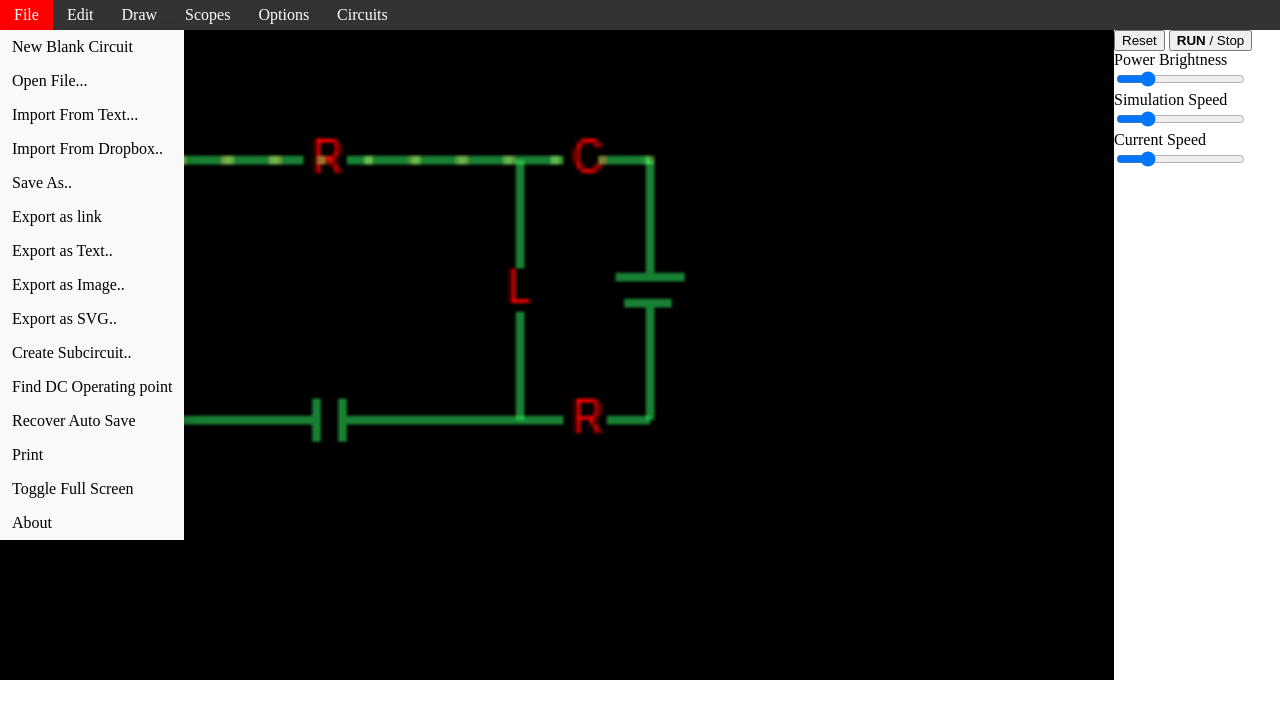
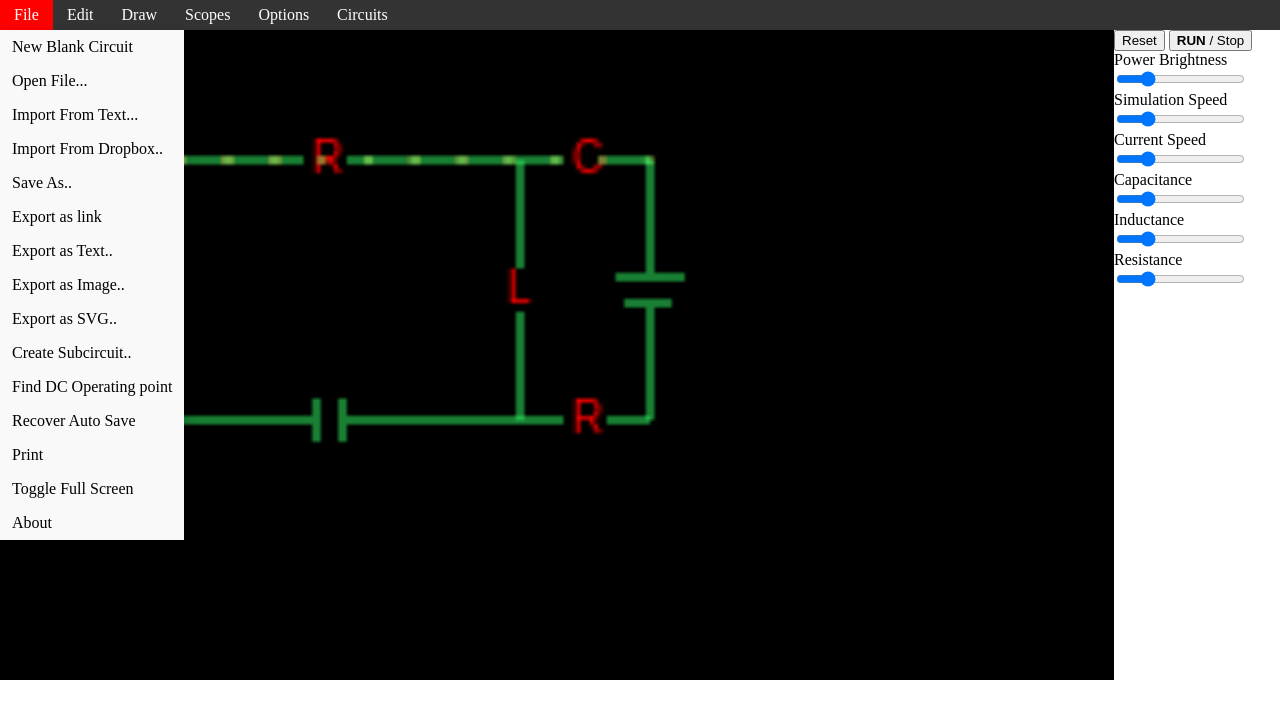
Before and after one commit to adi-kr-123/CIRCUT, a plain HTML site: page index.html in a window 1280 px wide. Drawn offline with Linux system fonts and the light colour scheme.

Commit message:
Update index.html

```diff
--- a/index.html
+++ b/index.html
@@ -134,6 +134,15 @@
     <div class="gwt-Label topSpace">Current Speed</div>
     <input type="range" id="size-slider" min="1" max="20" value="5">
 
+    <div class="gwt-Label topSpace">Capacitance</div>
+    <input type="range" id="size-slider" min="1" max="20" value="5">
+
+    <div class="gwt-Label topSpace">Inductance</div>
+    <input type="range" id="size-slider" min="1" max="20" value="5">
+
+    <div class="gwt-Label topSpace">Resistance</div>
+    <input type="range" id="size-slider" min="1" max="20" value="5">
+
 
   </div>
 
```
